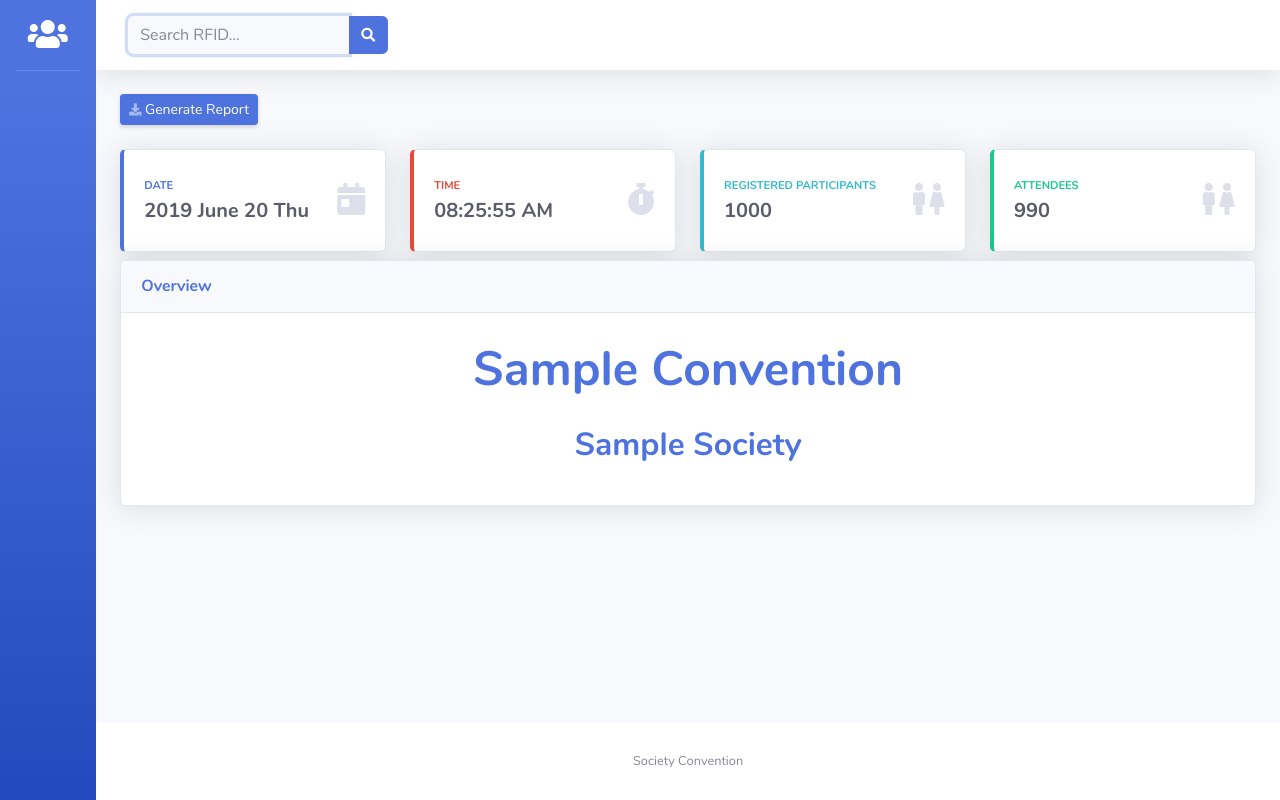
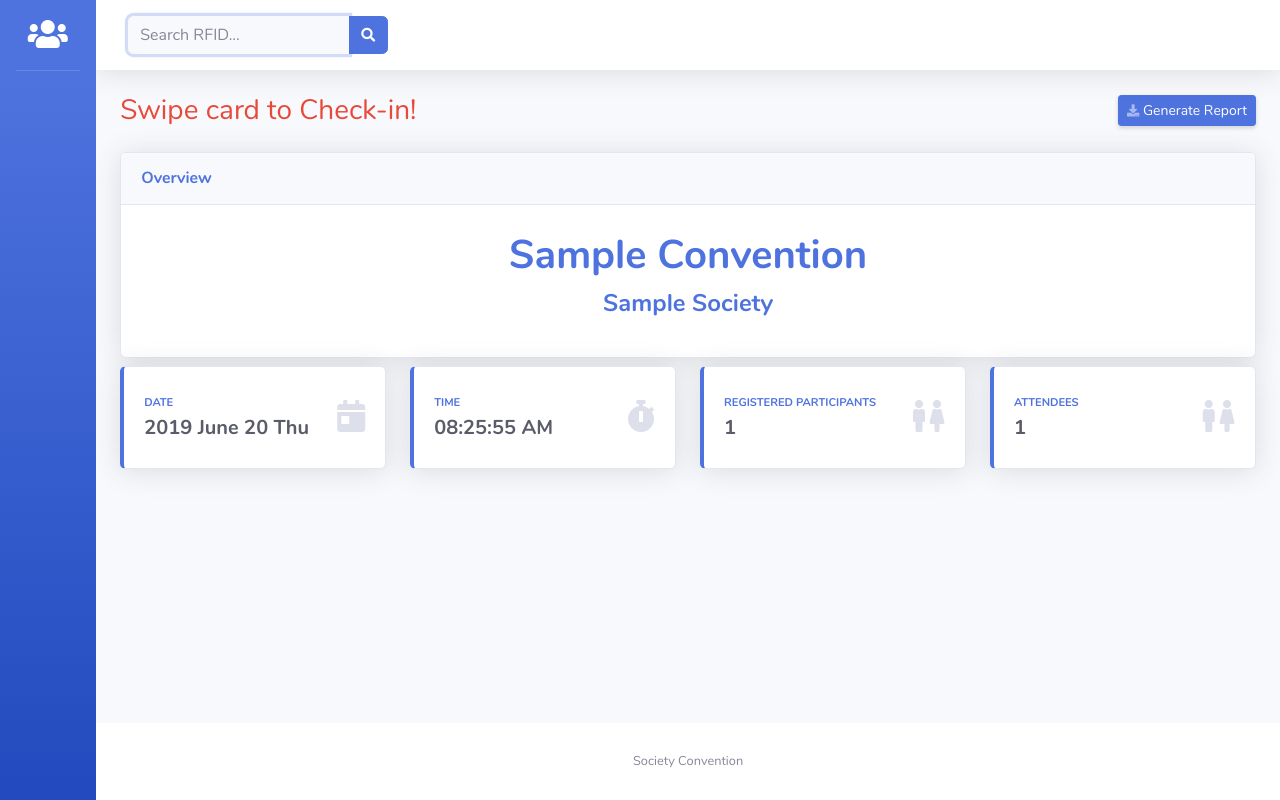
Before and after one commit to k33p0y/convention-rfid, a Django app: page /convention/00000000-0000-0000-0000-000000000001/ in a window 1280 px wide. Run offline with Django 3.2, Linux system fonts and the light colour scheme; tables that the repository leaves empty hold one stand-in row (values such as "Sample post"); some libraries are stand-ins or nearby versions.

Commit message:
Dispaly relevant info into attendance dashboard (attendance.html)

```diff
--- a/core/templates/core/attendance/attendance.html
+++ b/core/templates/core/attendance/attendance.html
@@ -20,13 +20,31 @@
 {% block content %}
     <!-- Page Heading -->
     <div class="d-sm-flex align-items-center justify-content-between mb-4">
-        <!-- <h1 class="h3 mb-0 text-gray-800">{{convention.name}}</h1> -->
+        <h1 class="h3 mb-0 text-danger">
+            Swipe card to Check-{% if convention.is_open %}in{% else %}out{% endif %}!
+        </h1>
         <input type="hidden" id="convention_id" value="{{convention.convention_id}}">
         <a href="#" class="d-none d-sm-inline-block btn btn-sm btn-primary shadow-sm"><i class="fas fa-download fa-sm text-white-50"></i> Generate Report</a>
     </div>
 
     <!-- Content Row -->
     <div class="row">
+        <!-- Overview -->
+        <div class="col-sm-12 mb-2">
+            <div class="card shadow">
+                <div class="card-header py-3">
+                    <h6 class="m-0 font-weight-bold text-primary">Overview</h6>
+                </div>
+                <div class="card-body">
+                    <div class="text-center">
+                        <p style="font-size: 2.5em" class="text-capitalize text-primary font-weight-bolder mb-0">{{convention.name}}</p>
+                        <p style="font-size: 1.5em" class="text-capitalize text-primary font-weight-bolder">{{convention.society}}</p>
+                        <!-- <p style="font-size: 2em" class="text-primary font-weight-bolder mb-0">Swipe card to check-in.</p> -->
+                    </div>
+                </div>
+            </div>
+        </div>
+
         <!-- DATE -->
         <div class="col-xl-3 col-md-6 mb-2">
             <div class="card border-left-primary shadow h-100 py-2">
@@ -47,11 +65,11 @@
 
         <!-- TIME -->
         <div class="col-xl-3 col-md-6 mb-2">
-            <div class="card border-left-danger shadow h-100 py-2">
+            <div class="card border-left-primary shadow h-100 py-2">
                 <div class="card-body">
                     <div class="row no-gutters align-items-center">
                         <div class="col mr-2">
-                            <div class="text-xs font-weight-bold text-danger text-uppercase mb-1">Time</div>
+                            <div class="text-xs font-weight-bold text-primary text-uppercase mb-1">Time</div>
                             <div class="h5 mb-0 font-weight-bold text-gray-800" id="convention_current_time"></div>
                         </div>
                         <div class="col-auto">
@@ -64,12 +82,12 @@
 
         <!-- REGISTERED PARTICIPANTS -->
         <div class="col-xl-3 col-md-6 mb-2">
-            <div class="card border-left-info shadow h-100 py-2">
+            <div class="card border-left-primary shadow h-100 py-2">
                 <div class="card-body">
                     <div class="row no-gutters align-items-center">
                         <div class="col mr-2">
-                            <div class="text-xs font-weight-bold text-info text-uppercase mb-1">Registered Participants</div>
-                            <div class="h5 mb-0 font-weight-bold text-gray-800">1000</div>
+                            <div class="text-xs font-weight-bold text-primary text-uppercase mb-1">Registered Participants</div>
+                            <div class="h5 mb-0 font-weight-bold text-gray-800">{{registered_participants}}</div>
                         </div>
                         <div class="col-auto">
                             <!-- <i class="fas fa-dollar-sign fa-2x text-gray-300"></i> -->
@@ -83,12 +101,12 @@
 
         <!-- ATTENDEES -->
         <div class="col-xl-3 col-md-6 mb-2">
-            <div class="card border-left-success shadow h-100 py-2">
+            <div class="card border-left-primary shadow h-100 py-2">
                 <div class="card-body">
                     <div class="row no-gutters align-items-center">
                         <div class="col mr-2">
-                            <div class="text-xs font-weight-bold text-success text-uppercase mb-1">Attendees</div>
-                            <div class="h5 mb-0 font-weight-bold text-gray-800">990</div>
+                            <div class="text-xs font-weight-bold text-primary text-uppercase mb-1">Attendees</div>
+                            <div class="h5 mb-0 font-weight-bold text-gray-800">{{checked_in_participants}}</div>
                         </div>
                         <div class="col-auto">
                             <i class="fas fa-male fa-2x text-gray-300"></i>
@@ -98,25 +116,6 @@
                 </div>
             </div>
         </div>
-
-        <div class="col-sm-12">
-            <!-- Illustrations -->
-            <div class="card shadow mb-2">
-                <div class="card-header py-3">
-                    <h6 class="m-0 font-weight-bold text-primary">Overview</h6>
-                </div>
-                <div class="card-body">
-                    <div class="text-center">
-                        <!-- <img class="img-fluid px-3 px-sm-4 mt-3 mb-4" style="width: 25rem;" src="img/undraw_posting_photo.svg" alt=""> -->
-                        <p style="font-size: 3em" class="text-capitalize text-primary font-weight-bolder">{{convention.name}}</p>
-                        <p style="font-size: 2em" class="text-capitalize text-primary font-weight-bolder">{{convention.society}}</p>
-                    </div>
-                    <!-- <p>Add some quality, svg illustrations to your project courtesy of <a target="_blank" rel="nofollow" href="https://undraw.co/">unDraw</a>, a constantly updated collection of beautiful svg images that you can use completely free and without attribution!</p>
-                    <a target="_blank" rel="nofollow" href="https://undraw.co/">Browse Illustrations on unDraw &rarr;</a> -->
-                </div>
-            </div>
-
-        </div>
     </div>
     <!-- Content Row -->
 {% endblock %}
--- a/core/views.py
+++ b/core/views.py
@@ -369,8 +369,13 @@ def rfid_update(request, uuid):
 # ATTENDANCE START
 def participant_attendance(request, convention_uuid):
     convention = get_object_or_404(Convention, convention_id=convention_uuid)
+    registered_participants = Rfid.objects.filter(society=convention.society).count()
+    checked_in_participants = Attendance.objects.filter(convention=convention).values('rfid').distinct().count()
+
     context = {
-        'convention': convention
+        'convention': convention,
+        'registered_participants': registered_participants,
+        'checked_in_participants': checked_in_participants
     }
     return render(request, 'core/attendance/attendance.html', context)
 
```
